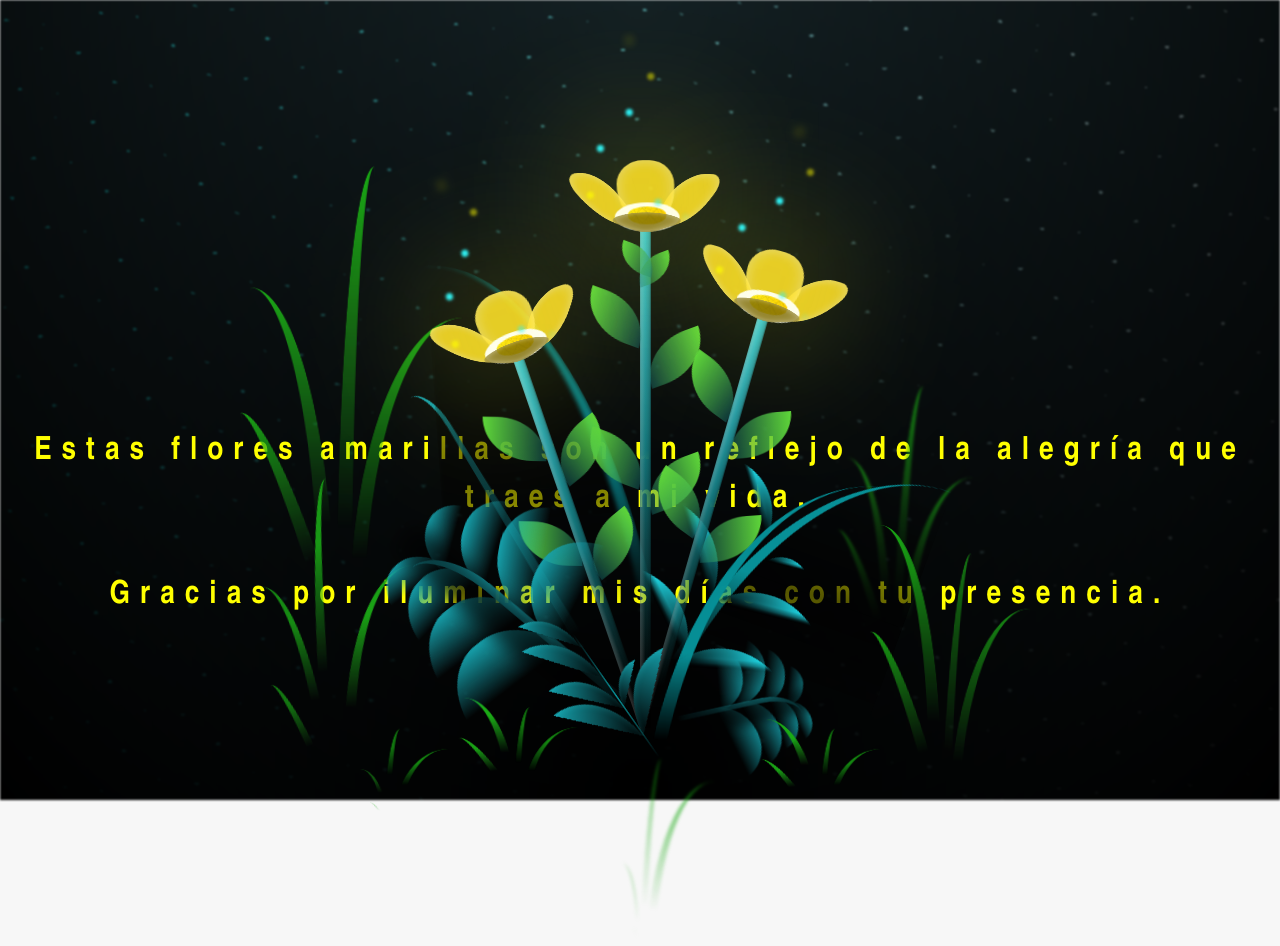
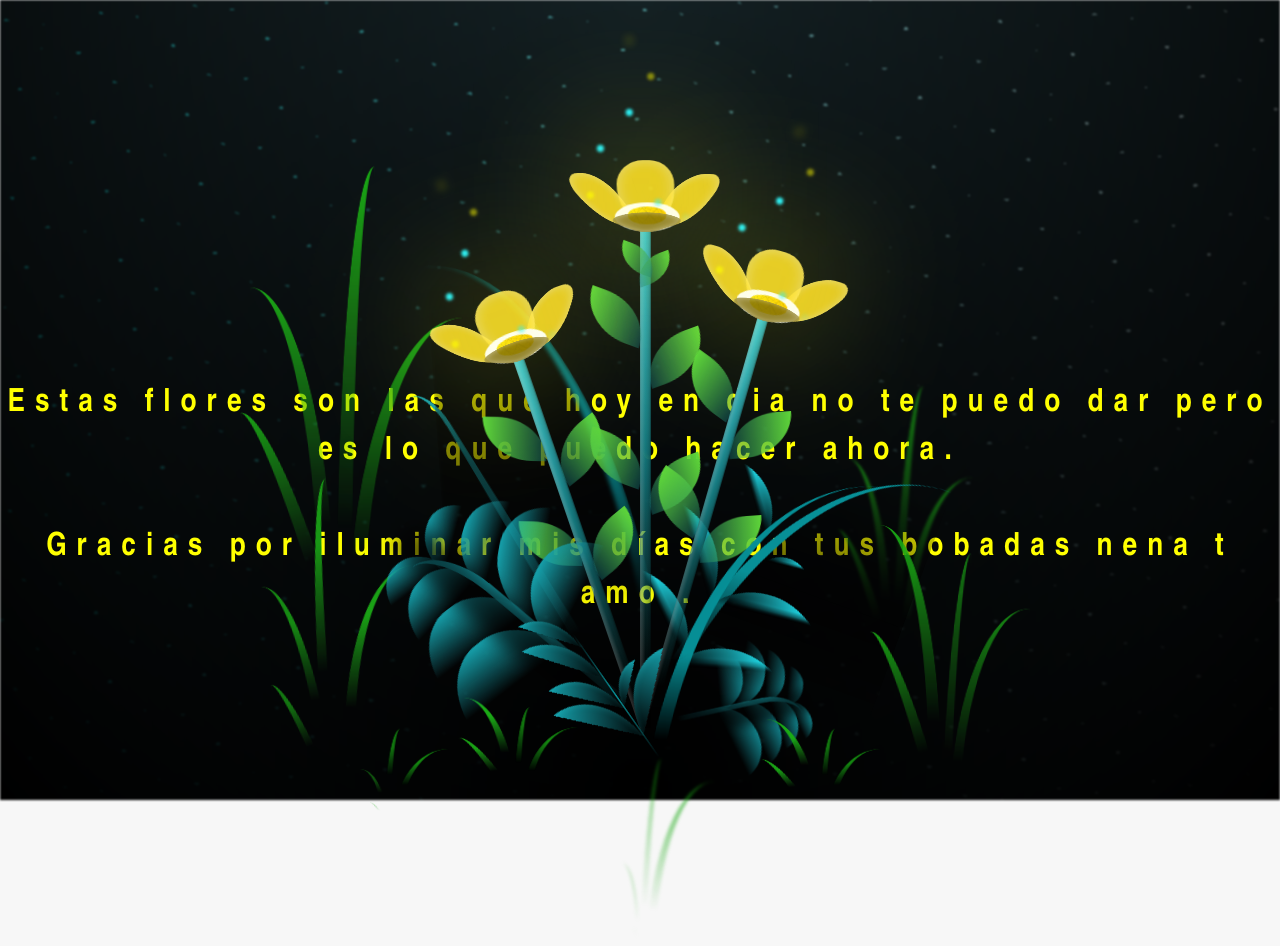
Before and after one commit to braianlamas0-ctrl/Floress, a plain HTML site: page flower.html in a window 1280 px wide. Drawn offline with Linux system fonts and the light colour scheme.

Commit message:
Update flower.html

```diff
--- a/flower.html
+++ b/flower.html
@@ -13,8 +13,8 @@
     <div id="lyrics">
 
     </div>
-    <h1 class="titulo">Estas flores amarillas son un reflejo de la alegría que traes a mi vida. <br> <br>
-      Gracias por iluminar mis días con tu presencia.</h1>
+    <h1 class="titulo">Estas flores son las que hoy en dia no te puedo dar pero es lo que puedo hacer ahora. <br> <br>
+      Gracias por iluminar mis días con tus bobadas nena t amo .</h1>
 
     <div class="night"></div>
     <div class="flowers">
```
